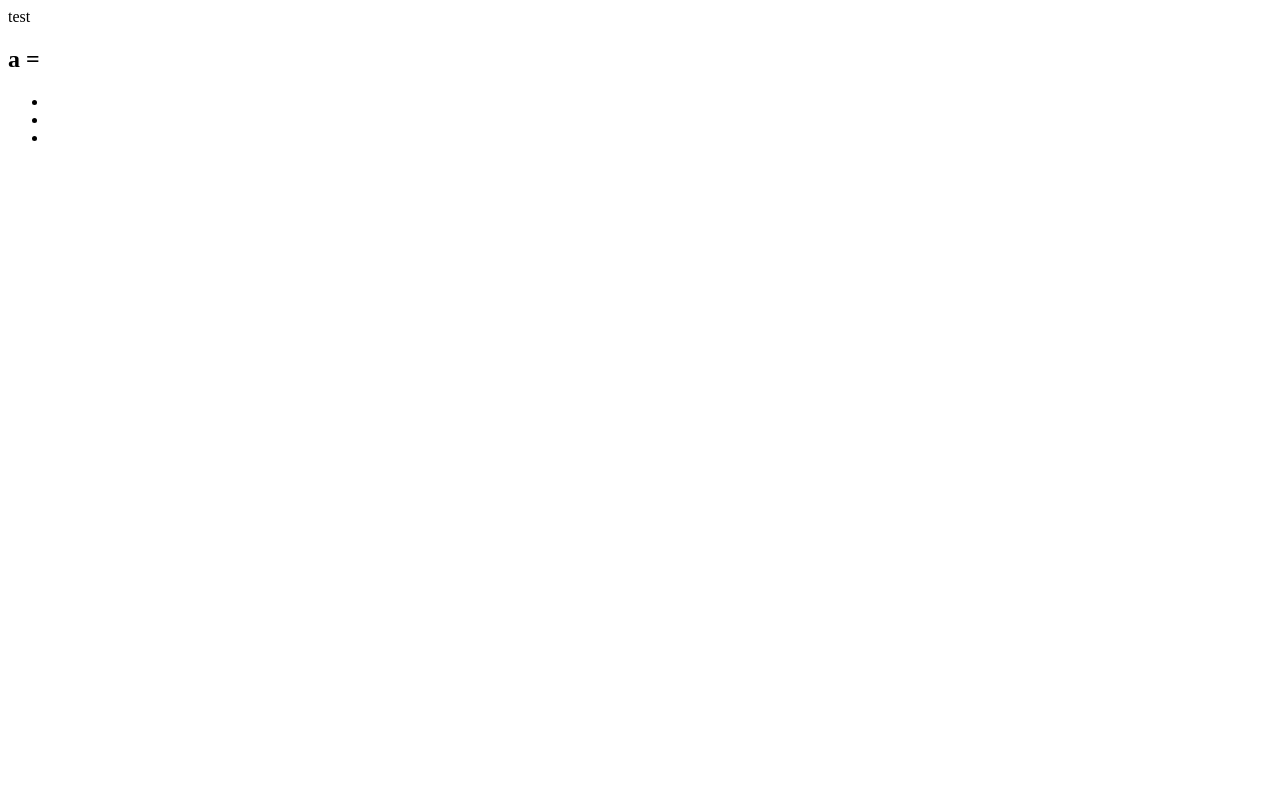
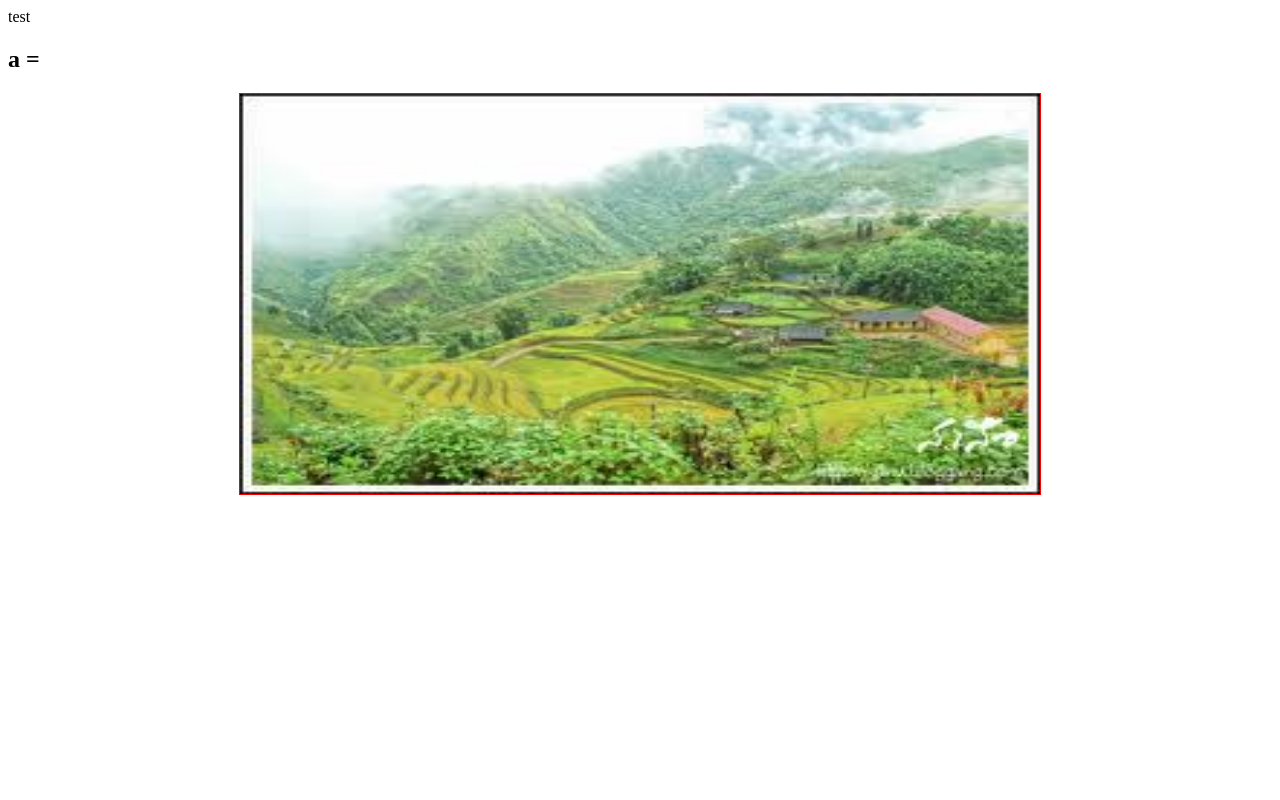
Before and after one commit to pikezeed/pattern_basic, a plain HTML site: page public_html/index.html in a window 1280 px wide. Drawn offline with Linux system fonts and the light colour scheme.

Commit message:
document update 02 feb 2015 11:25

```diff
--- a/public_html/index.html
+++ b/public_html/index.html
@@ -9,17 +9,44 @@ and open the template in the editor.
         <title>TODO supply a title</title>
         <meta charset="UTF-8">
         <meta name="viewport" content="width=device-width">
+        <style>
+            .slider{
+                width: 800px;
+                height: 400px;
+                border: 1px solid red;
+                margin-left: auto;
+                margin-right: auto;
+                overflow: hidden;
+            }
+            ul{
+                display: block;
+                margin: 0px;
+                padding: 0px;
+
+
+
+            }
+            li{
+                margin: 0px;
+                padding: 0px;
+                width: 100%;
+                height: 100%;
+                float: left;
+                list-style-type: none;
+            }
+        </style>
     </head>
     <body>
 
         <div>test</div>
         <h2>a = </h2>
-
-        <ul>
-            <li></li>
-            <li></li>
-            <li></li>
-        </ul>
+        <div class="slider">
+            <ul>
+                <li><img src="img/img1.jpg" alt="1" width="800" height="400"></li>
+                <li><img src="img/img2.jpg" alt="2" width="800" height="400"></li>
+                <li><img src="img/img3.jpg" alt="3" width="800" height="400"></li>
+            </ul>
+        </div>
     </body>
     <script type="text/javascript" src="js/jquery-1.11.2.js"></script>
     <script>
```
Also changed, not shown: 1 other file.
